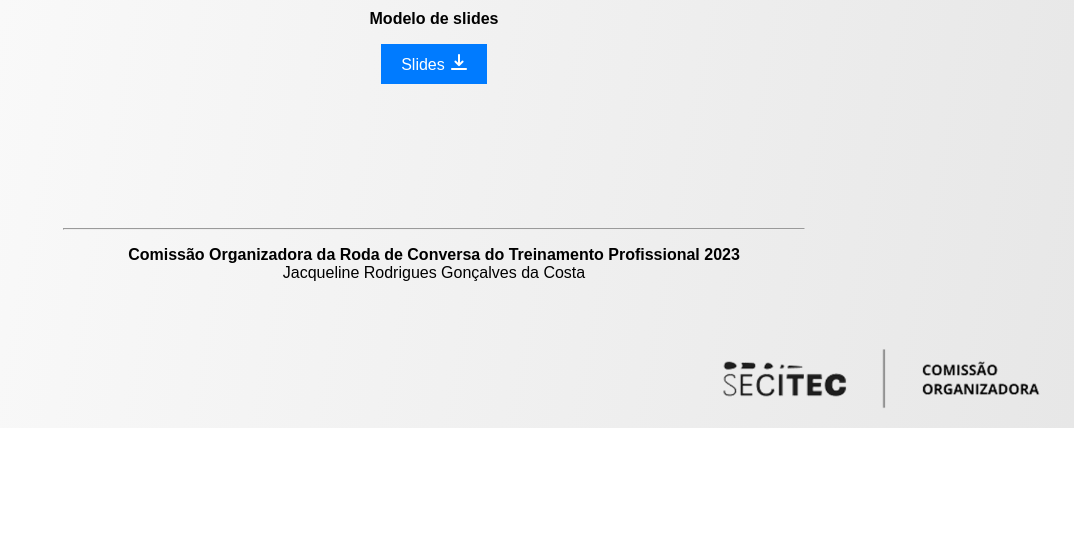
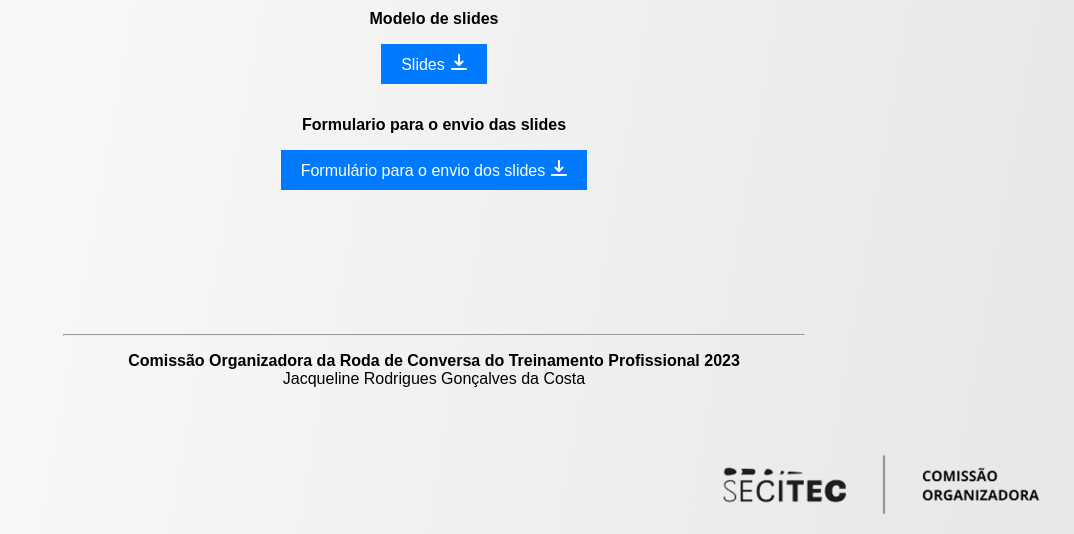
Before and after one commit to secitec-2023/ifsudestemg, a plain HTML site: page docs/pages/roda_de_conversa.html in a window 1280 px wide. Shown: the part 1020-1554 px from the top of the page, without its empty margins (206-1280 px from the left). Before the commit the page ends 1448 px from the top, so only its background shows below. Drawn offline with Linux system fonts and the light colour scheme.

Commit message:
Link para o envio dos formularios

```diff
--- a/docs/pages/roda_de_conversa.html
+++ b/docs/pages/roda_de_conversa.html
@@ -63,6 +63,11 @@
                     <span>Slides</span>
                     <img src="../assets/download-icon.png" alt="Download-img">
                 </a>
+                <h4>Formulario para o envio das slides</h4>
+                <a href="https://forms.gle/WiLY4W1zxa1bCDhZA">
+                    <span>Formulário para o envio dos slides</span>
+                    <img src="../assets/download-icon.png" alt="Download-img">
+                </a>
             </div>
             <div id="comissao-container">
                 <hr>
```
